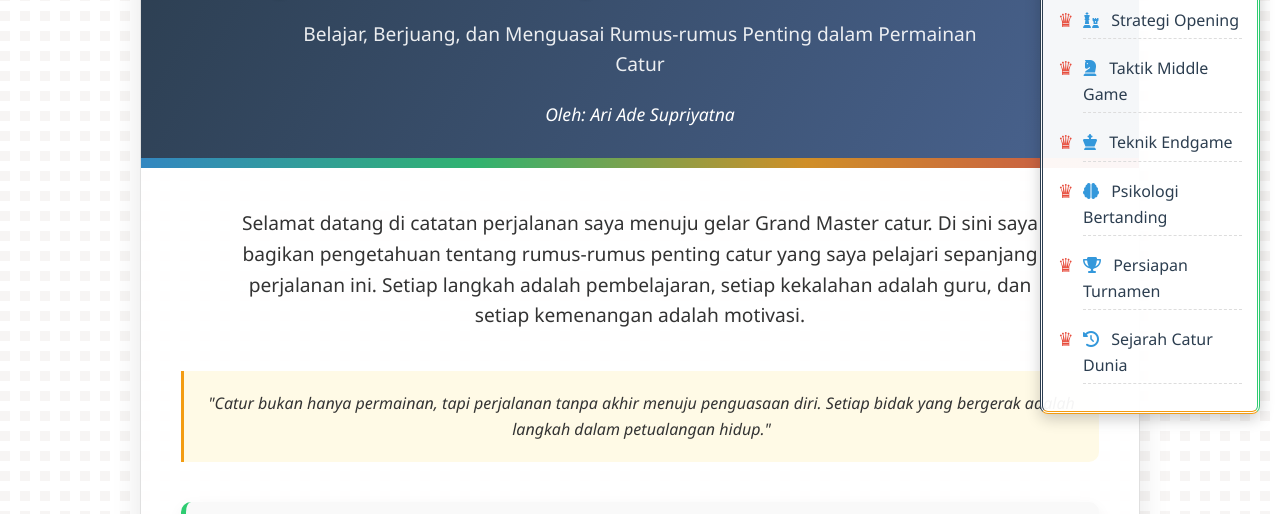
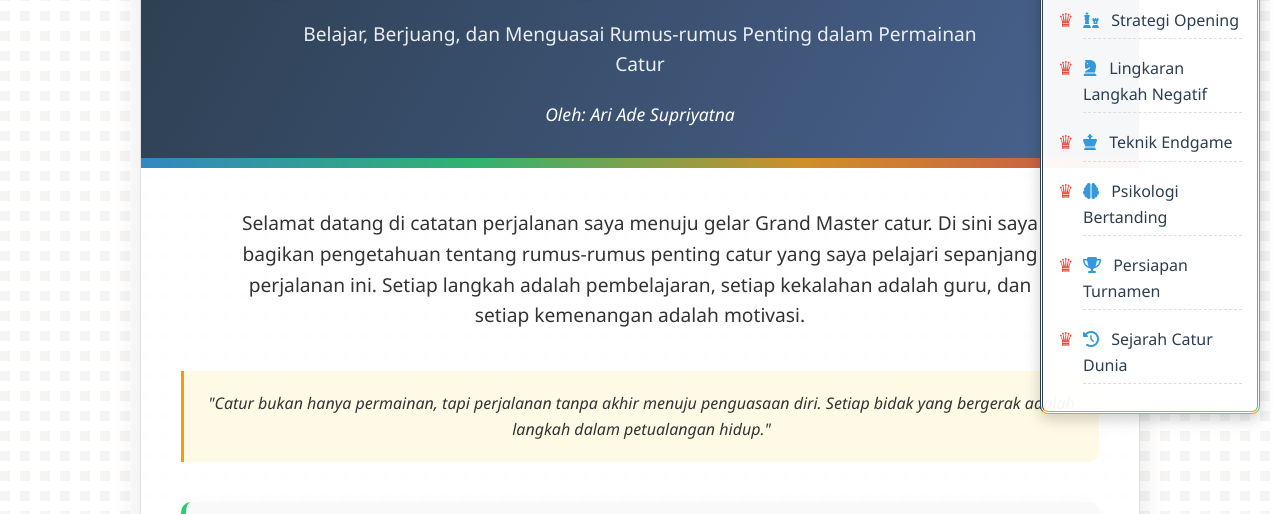
Before and after one commit to mathcodegeek/catur, a plain HTML site: page index.html in a window 1280 px wide. Shown: the part 129-643 px from the top of the page. Drawn offline with Linux system fonts and the light colour scheme.

Commit message:
Update index.html

```diff
--- a/index.html
+++ b/index.html
@@ -352,7 +352,7 @@
         <h3><i class="fas fa-book-open"></i> Artikel Catur Saya</h3>
         <ul>
             <li><a href="#"><i class="fas fa-chess"></i> Strategi Opening</a></li>
-            <li><a href="#"><i class="fas fa-chess-knight"></i> Taktik Middle Game</a></li>
+            <li><a href="https://adfoc.us/871354111334834"><i class="fas fa-chess-knight"></i> Lingkaran Langkah Negatif</a></li>
             <li><a href="#"><i class="fas fa-chess-king"></i> Teknik Endgame</a></li>
             <li><a href="#"><i class="fas fa-brain"></i> Psikologi Bertanding</a></li>
             <li><a href="#"><i class="fas fa-trophy"></i> Persiapan Turnamen</a></li>
```
